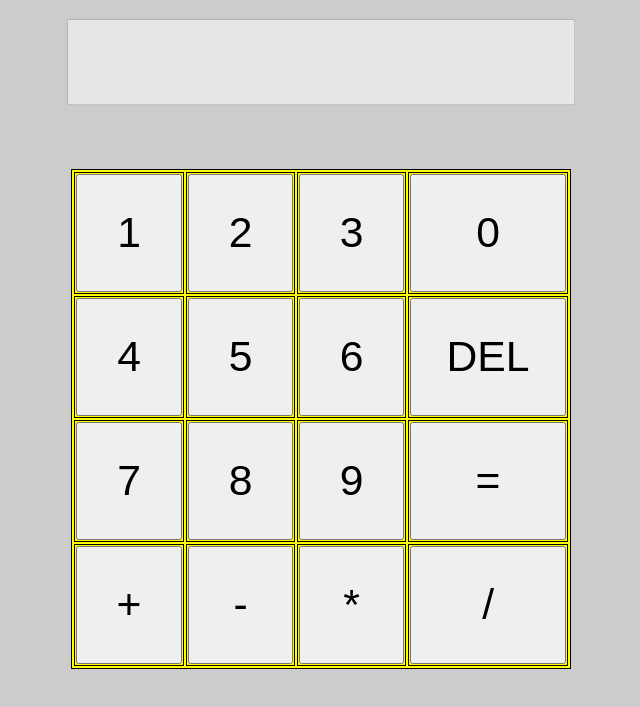
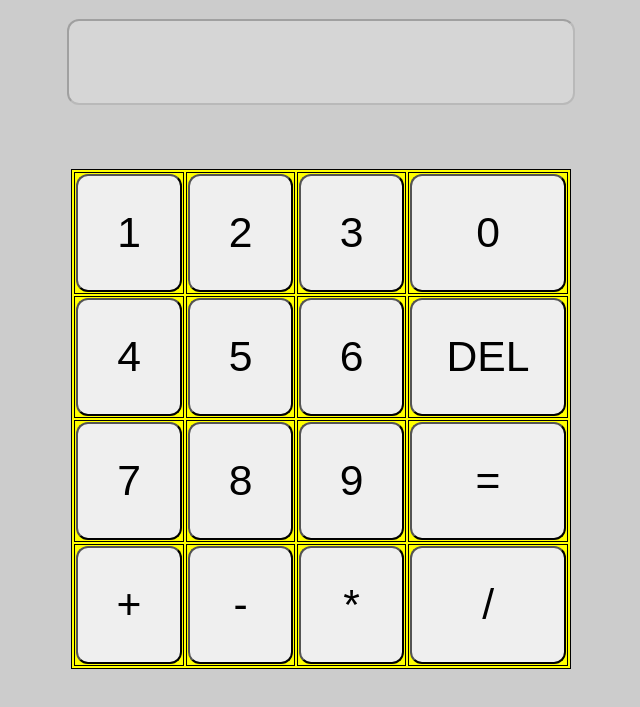
Before and after one commit to JanmejayM/SmartCalculator, a plain HTML site: page index.html in a window 1280 px wide. Shown: the part 61-768 px from the top of the page, without its empty margins (319-959 px from the left). Drawn offline with Linux system fonts and the light colour scheme.

Commit message:
rounded corner

```diff
--- a/style.css
+++ b/style.css
@@ -36,6 +36,7 @@ table,tr,td{
 input{
     height: 100%;
     width: 100%;
+    border-radius:12px;
 
     font-size: 32pt;
 }
```
